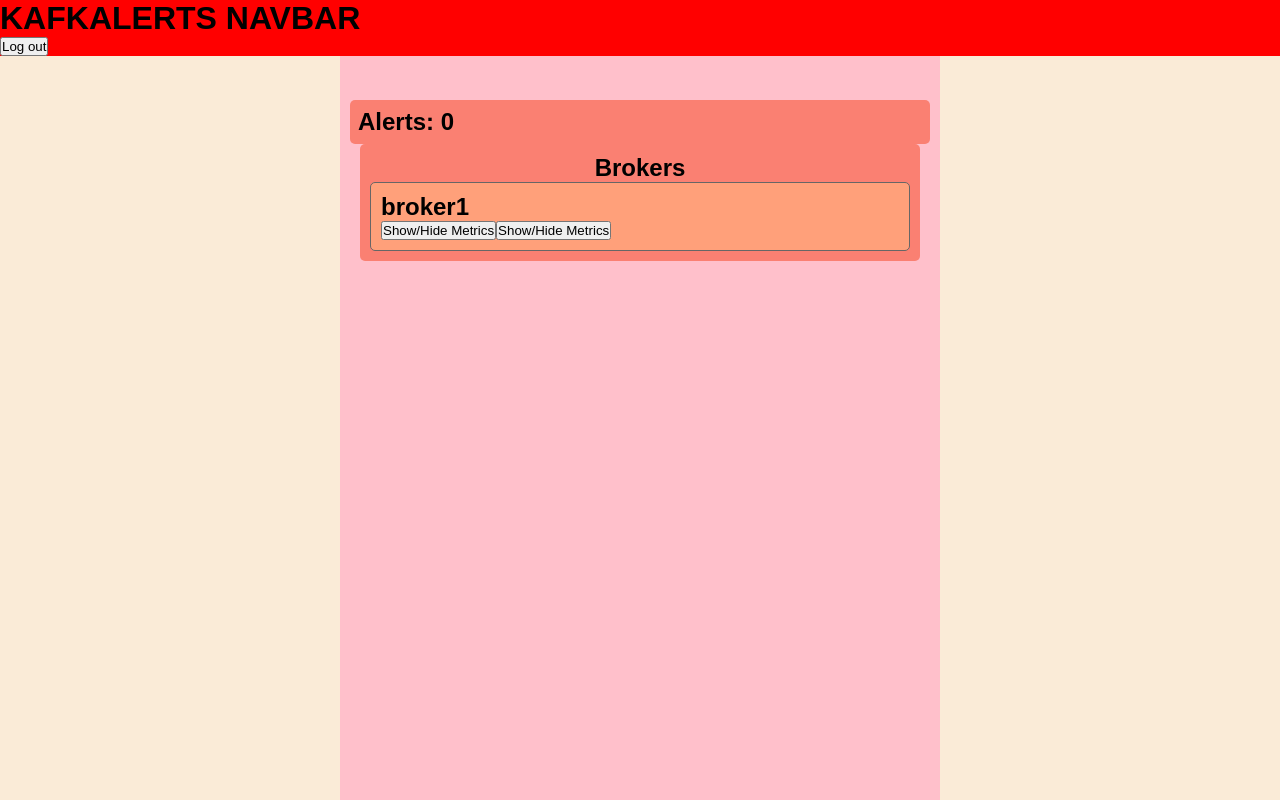
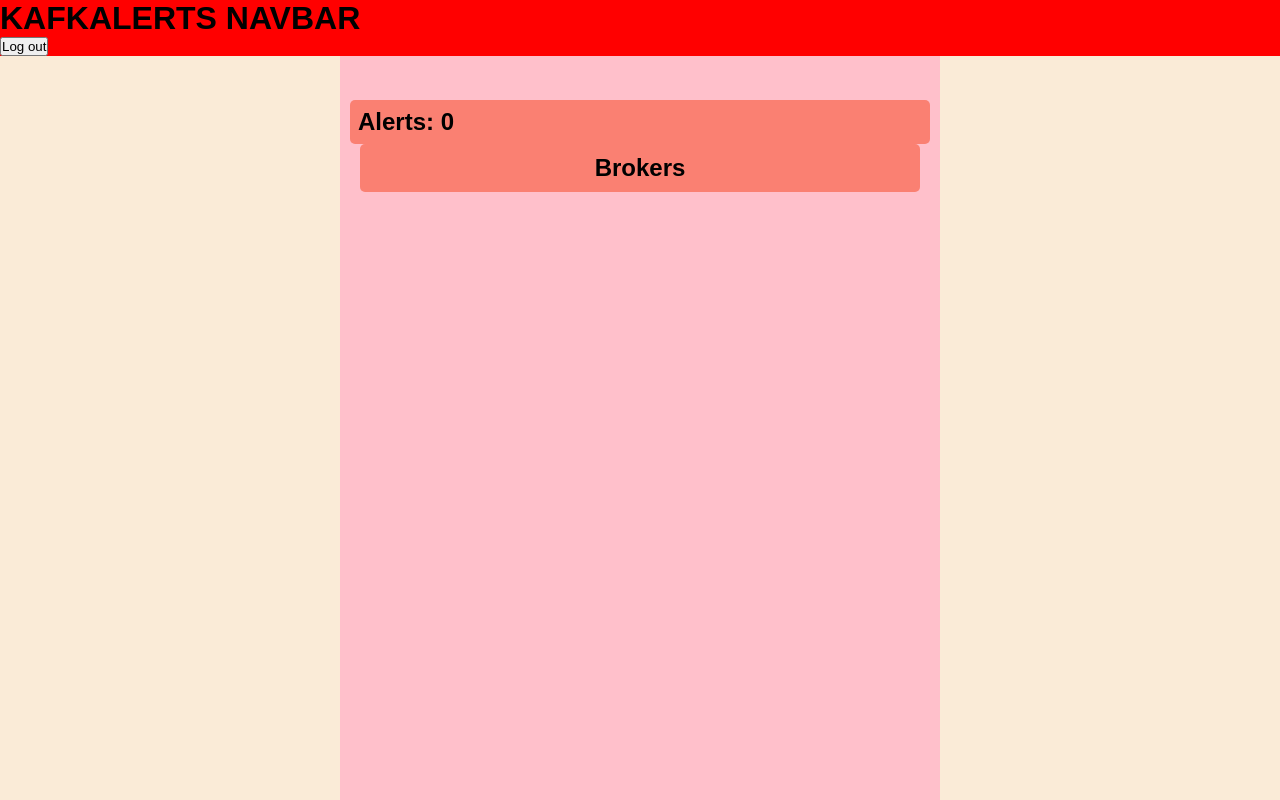
Before and after one commit to oslabs-beta/kafkalerts, a React app: page /dashboard in a window 1280 px wide. Built offline with nearby package versions, Linux system fonts and the light colour scheme.

Commit message:
first test for brokers running well

```diff
--- a/jest.config.js
+++ b/jest.config.js
@@ -1,3 +1,3 @@
 module.exports = {
-  testEnvironment: 'jsdom'
+  testEnvironment: 'jsdom',
 };
--- a/src/containers/BrokersContainer.jsx
+++ b/src/containers/BrokersContainer.jsx
@@ -1,15 +1,14 @@
 import React from 'react';
 import Broker from './components/Broker';
 
-const BrokersContainer = ({brokers}) => {
+const BrokersContainer = ({ brokers }) => {
   // map array of brokers into container
-  const displayBrokers = brokers.map(broker => {
-    console.log('broker name is... ', broker.name);
-    return <Broker name={broker.name} metrics={broker.metrics}/>
-
-  })
+  const displayBrokers = brokers.map((broker) => {
+    // console.log('broker name is... ', broker.name);
+    return <Broker name={broker.name} metrics={broker.metrics} />;
+  });
   return (
-    <section id="brokers-container">
+    <section id='brokers-container'>
       <h2>Brokers</h2>
       {displayBrokers}
     </section>
--- a/src/containers/components/Broker.jsx
+++ b/src/containers/components/Broker.jsx
@@ -1,34 +1,27 @@
-import React, {useRef} from 'react';
+import React, { useRef } from 'react';
 import Button from './Button';
 import { useState } from 'react';
 
 import MetricOne from './MetricOne';
 
-const Broker = ({name, metrics}) => {
+const Broker = ({ name, metrics }) => {
   // useState to toggle visibility of broker metrics
   const [isShowing, setIsShowing] = useState(false);
   // if button is clicked, changes if it is showing or not
   const handleClick = () => {
     setIsShowing(!isShowing);
-  }
+  };
 
   // map passed in metrics to an array of metric components,
   // each component will be a specific metric for that broker.
-  const brokerMetrics = metrics.map(metric => {
-    return <MetricOne metric={metric}/>
-  })
+  const brokerMetrics = metrics.map((metric) => <MetricOne metric={metric} />);
+
   return (
-    <section className="broker" id={name}>
-      <h2>{name}</h2>
-      {isShowing ?
-      <div className="broker-metrics">
-        {brokerMetrics}
-      </div> : <></>}
-      <button onClick={handleClick}>Show/Hide Metrics</button>
-      <Button onPress={() => {
-        //alert('Button pressed!')
-        handleClick();
-      }}>Show/Hide Metrics</Button>
+    <section className='broker' id={name}>
+      <h3>{name}</h3>
+      {isShowing ? <div className='broker-metrics'>{brokerMetrics}</div> : null}
+      {/* <button onClick={handleClick}>Show/Hide Metrics</button> */}
+      <Button onPress={() => handleClick()}>Show/Hide Metrics</Button>
     </section>
   );
 };
--- a/src/pages/Dashboard.jsx
+++ b/src/pages/Dashboard.jsx
@@ -5,8 +5,8 @@ import './styles.scss';
 
 const Dashboard = () => {
   const [alerts, setAlerts] = useState([]);
-  const [brokers, setBrokers] = useState([{name: "broker1", metrics: ["backward overflow", "lag", "urp"]}]);
-  // const [brokers, setBrokers] = useState([]);
+  // const [brokers, setBrokers] = useState([{name: "broker1", metrics: ["backward overflow", "lag", "urp"]}]);
+  const [brokers, setBrokers] = useState([]);
 
   return (
     <div id='dashboard-page' className='pages'>
```
Also changed, not shown: 1 other file (tests, documents, lock files or other folders).
